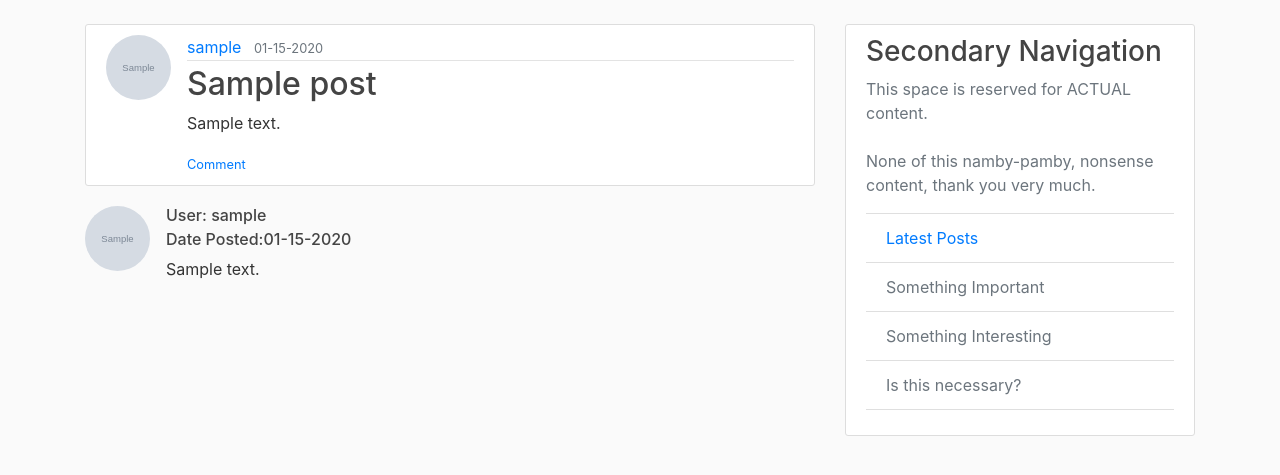
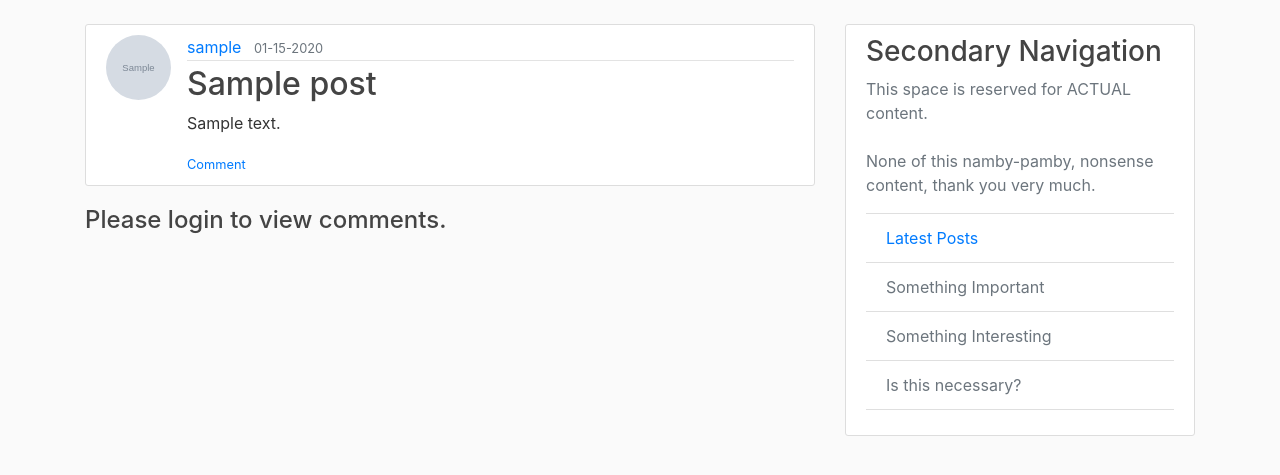
Before and after one commit to kevinhamlin/flask_project, a Flask app: page /post/1 in a window 1280 px wide. Shown: the part 56-531 px from the top of the page. Run offline with Flask 2, Linux system fonts and the light colour scheme; tables that the repository leaves empty hold one stand-in row (values such as "Sample post"); grey boxes marked "Sample" are stand-in pictures; some libraries are stand-ins or nearby versions.

Commit message:
Hid comments behind login authentication, modified styling of comments.

```diff
--- a/main/templates/post.html
+++ b/main/templates/post.html
@@ -18,19 +18,33 @@
             <small><a href="{{ url_for('posts.comment_post', post_id=post.id) }}">Comment</a></small>
         </div>
     </article>
+    <article class="media content-section-secondary">
+        <div class="media-body">
+        {% if current_user.is_authenticated %}
         {% if comments %}
+
                 <ul class="list-unstyled">
                 {% for comment in comments %}
+                    <div class="mt-2 mb-2">
                         <li class="media">
-            <img class="rounded-circle article-img" src="{{url_for('static', filename='profile_pictures/' + comment.author.image_file) }}">
+                        <img class="rounded-circle article-img-sm" src="{{url_for('static', filename='profile_pictures/' + comment.author.image_file) }}">
                         <div class="media-body">
-            <h6 class="mt-0 mb-1">User: {{ comment.author.username}} </h6> <h6>Date Posted:{{comment.date_posted.strftime('%m-%d-%Y')}}</h6>
+                            <small class="text-muted">{{ comment.author.username }}: {{ comment.date_posted.strftime('%m-%d-%Y') }} </small>
+                            <div class="media-body">
                                 {{ comment.content }}
                             </div>
+                        </div>
                         </li>
+                    </div>
                 {% endfor %}
                 </ul>
+
         {% endif %}
+        {% else %}
+            <h4>Please login to view comments.</h4>
+        {% endif %}
+        </div>
+    </article>
     <!-- Modal -->
     <div class="modal fade" id="deleteModal" tabindex="-1" role="dialog" aria-labelledby="deleteModalLabel" aria-hidden="true">
       <div class="modal-dialog" role="document">
```
Lines whose indentation alone changed are shown as unchanged.
